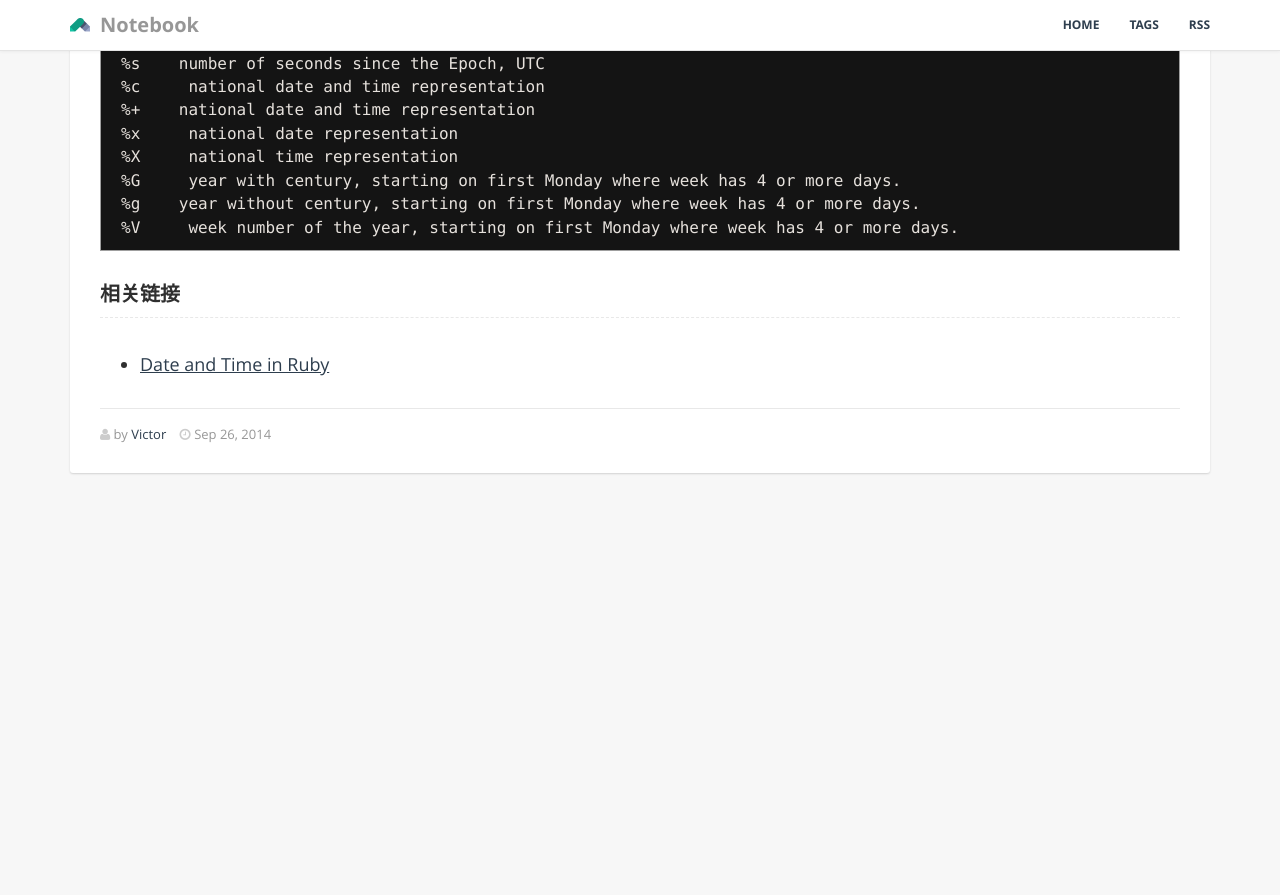
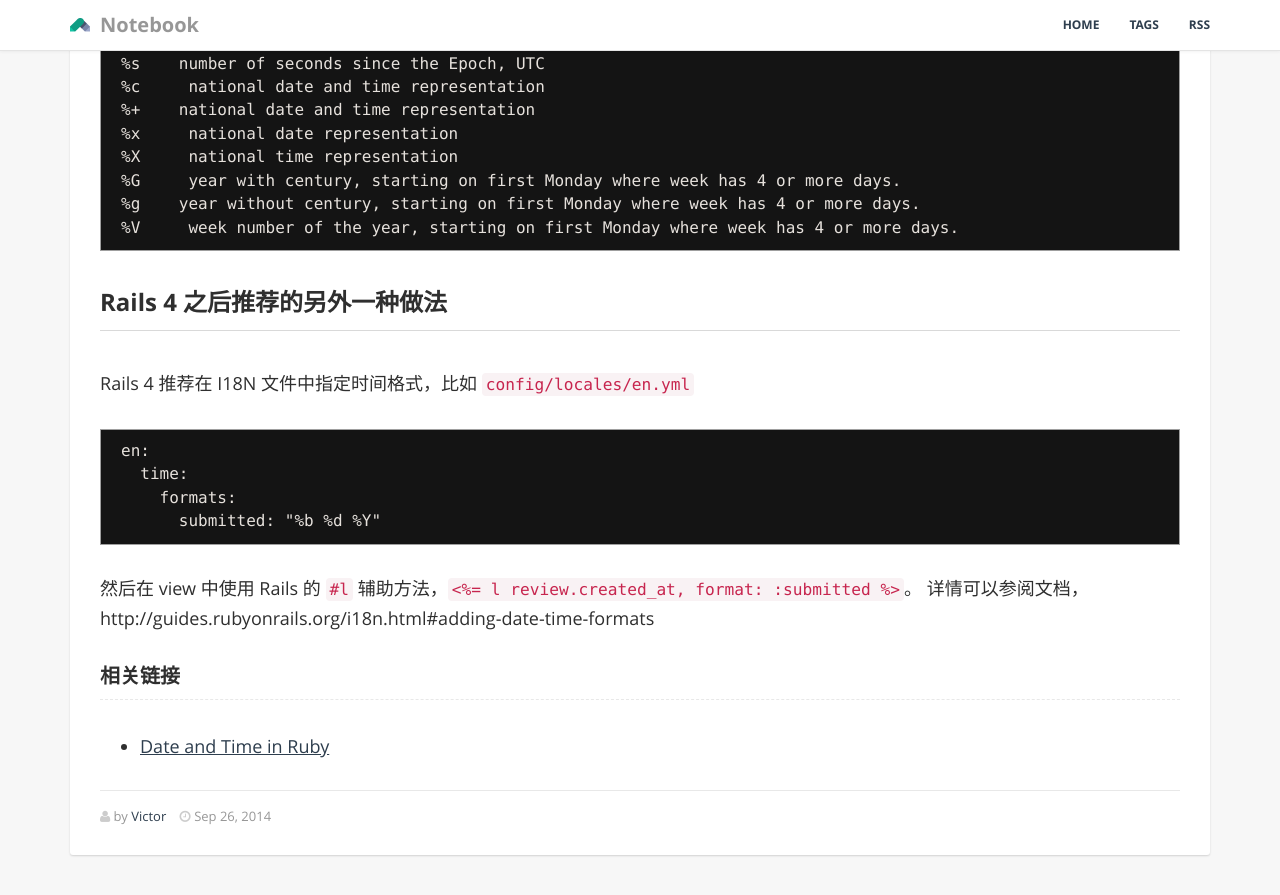
Before and after one commit to GiaoGiaoCat/GiaoGiaoCat.github.io, a Jekyll site: the page built from _posts/201409/2014-09-26-rails-time.md, in a window 1280 px wide and 900 px high, scrolled down 3315 px. Shown: the top 895 px of the window. Built offline with Jekyll 4.4.1, drawn with Linux system fonts in a browser that asks for light colours; Markdown is read by kramdown in place of the engine named in the settings; before the commit the page ends 3833 px from its top, so only the background shows below that.

Commit message:
learn time

````diff
--- a/_posts/201409/2014-09-26-rails-time.md
+++ b/_posts/201409/2014-09-26-rails-time.md
@@ -148,6 +148,19 @@ Less common formats
 %V     week number of the year, starting on first Monday where week has 4 or more days.
 ```
 
+## Rails 4 之后推荐的另外一种做法
+
+Rails 4 推荐在 I18N 文件中指定时间格式，比如 `config/locales/en.yml`
+
+```
+en:
+  time:
+    formats:
+      submitted: "%b %d %Y"
+```
+
+然后在 view 中使用 Rails 的 `#l` 辅助方法，`<%= l review.created_at, format: :submitted %>`。
+详情可以参阅文档，http://guides.rubyonrails.org/i18n.html#adding-date-time-formats
 
 ### 相关链接
 
````
